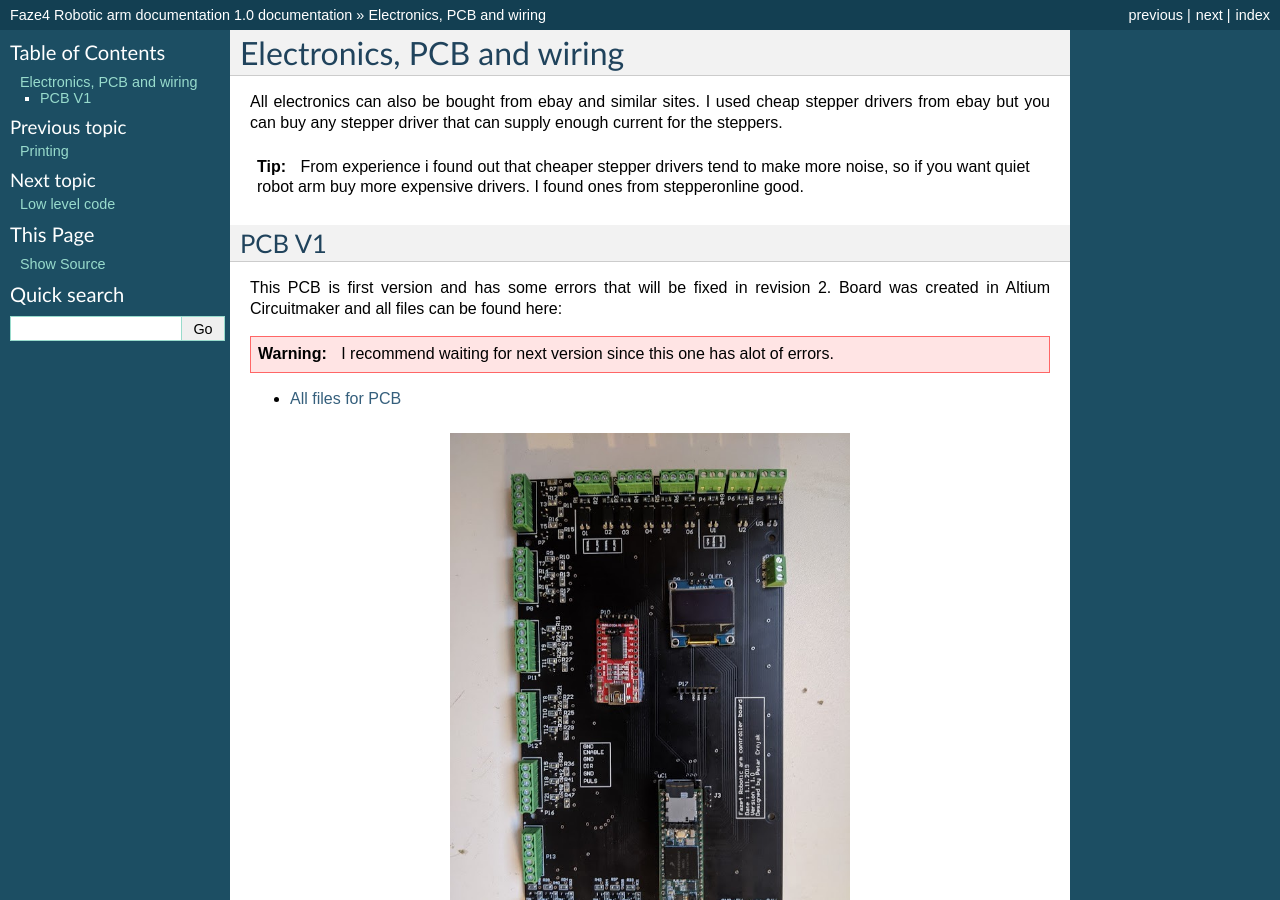
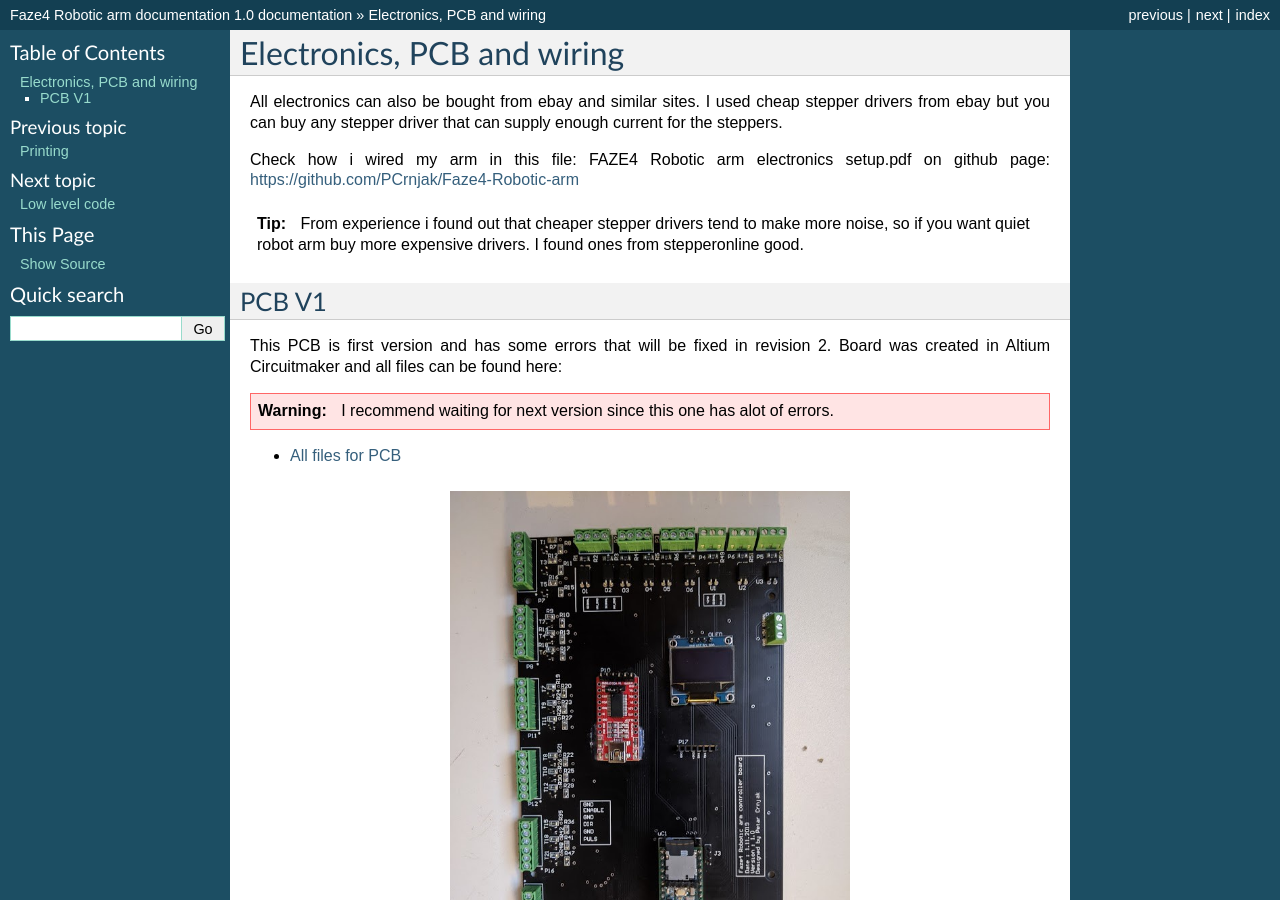
Before and after one commit to PCrnjak/Faze4-Robotic-arm, a Sphinx documentation site: the page built from docs/Electronics_PCB.rst, in a window 1280 px wide and 900 px high. Built offline with Sphinx 7.4.7, drawn with Linux system fonts in a browser that asks for light colours.

Commit message:
Update Electronics_PCB.rst

```diff
--- a/docs/Electronics_PCB.rst
+++ b/docs/Electronics_PCB.rst
@@ -6,6 +6,9 @@ Electronics, PCB and wiring
    :description lang=en: info about Electronics and PCB.
 
 All electronics can also be bought from ebay and similar sites. I used cheap stepper drivers from ebay but you can buy any stepper driver that can supply enough current for the steppers.
+
+Check how i wired my arm in this file: FAZE4 Robotic arm electronics setup.pdf on github page:
+https://github.com/PCrnjak/Faze4-Robotic-arm
 
 .. Tip::
 
```
